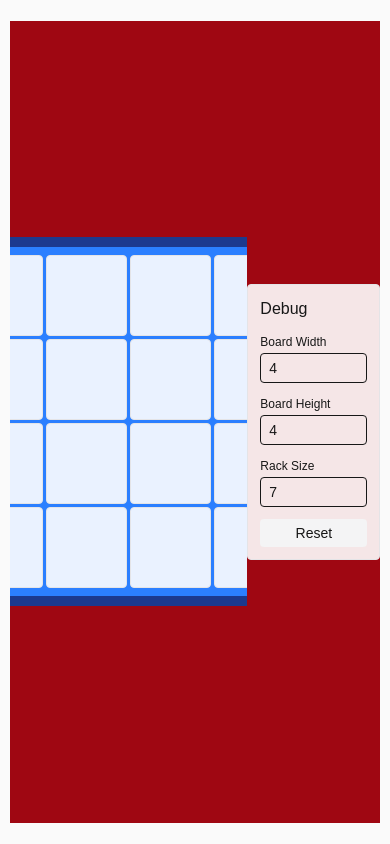
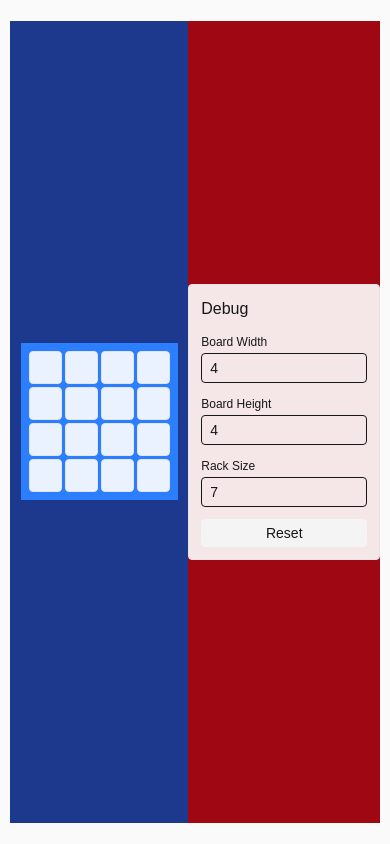
Before and after one commit to atyrode/pad, a Next.js app: page / in a window 390 px wide. Built offline with nearby package versions, Linux system fonts and the light colour scheme.

Commit message:
refactor: update Board component to use boardRef for size calculations and improve responsiveness

```diff
--- a/src/components/Board.tsx
+++ b/src/components/Board.tsx
@@ -13,10 +13,9 @@ export default function Board() {
 
   // Calculate correct size before browser paint to prevent flash
   useLayoutEffect(() => {
-    const gameArea = document.getElementById('gameArea');
-    if (!gameArea) return;
+    if (!boardRef.current) return;
 
-    const containerRect = gameArea.getBoundingClientRect();
+    const containerRect = boardRef.current.getBoundingClientRect();
     const newCellSize = calculateOptimalCellSize(
       containerRect.width,
       containerRect.height,
@@ -30,10 +29,9 @@ export default function Board() {
   // Set up resize observers for dynamic updates
   useEffect(() => {
     const calculateCellSize = () => {
-      const gameArea = document.getElementById('gameArea');
-      if (!gameArea) return;
+      if (!boardRef.current) return;
 
-      const containerRect = gameArea.getBoundingClientRect();
+      const containerRect = boardRef.current.getBoundingClientRect();
       const newCellSize = calculateOptimalCellSize(
         containerRect.width,
         containerRect.height,
@@ -45,9 +43,8 @@ export default function Board() {
     };
 
     const resizeObserver = new ResizeObserver(calculateCellSize);
-    const gameArea = document.getElementById('gameArea');
-    if (gameArea) {
-      resizeObserver.observe(gameArea);
+    if (boardRef.current) {
+      resizeObserver.observe(boardRef.current);
     }
 
     window.addEventListener('resize', calculateCellSize);
@@ -67,9 +64,13 @@ export default function Board() {
   };
 
   return (
-    <div id="board" className="bg-blue-900 flex items-center justify-center overflow-hidden">
+    <div
+      ref={boardRef}
+      id="board"
+      className="flex-1 min-w-0 min-h-0 w-full h-full"
+    >
+      <div className="w-full h-full flex items-center justify-center bg-blue-900 overflow-hidden">
         <div
-          ref={boardRef}
           id="boardGrid"
           className="grid bg-blue-500"
           style={gridStyle}
@@ -78,6 +79,7 @@ export default function Board() {
             <Cell key={cell.index} cell={cell} />
         ))}
         </div>
+      </div>
     </div>
   );
 }
```
